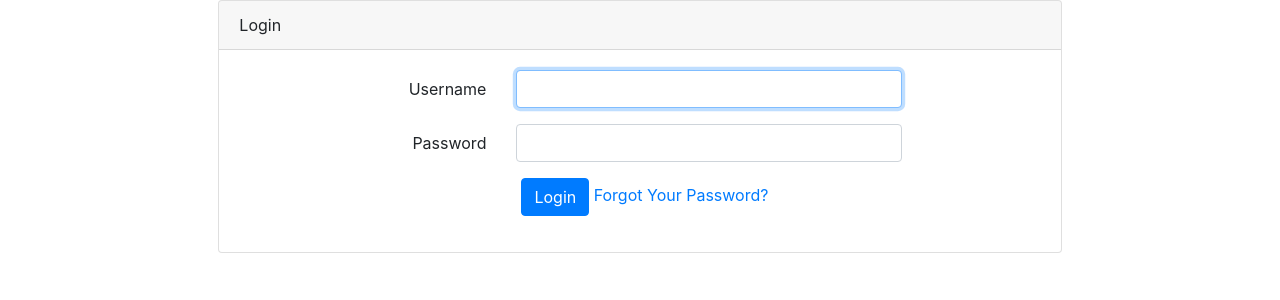
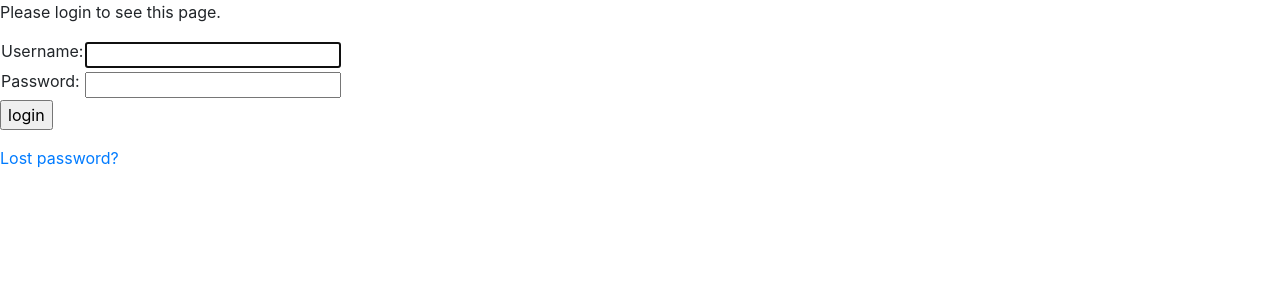
Before and after one commit to Health-Informatics-UoN/Carrot-Mapper, a Django app: page /mapping/accounts/login/?next=/mapping/fields/ in a window 1280 px wide. Shown: the top 300 px of the page. Run offline with Django 3.2, Linux system fonts and the light colour scheme; parts of the project's set-up code (start-up, migrations or seed data) failed here and were passed over; some libraries are stand-ins or nearby versions.

Commit message:
Change signup.html

```diff
--- a/api/mapping/urls.py
+++ b/api/mapping/urls.py
@@ -14,6 +14,4 @@ urlpatterns = [
     path('accounts/', include('django.contrib.auth.urls')),
     path('admin/', admin.site.urls),
     path('signup/', views.SignUpView.as_view(), name='signup'),
-
-
 ]
--- a/api/templates/registration/login.html
+++ b/api/templates/registration/login.html
@@ -1,74 +1,40 @@
-{% block content %}
+{% if form.errors %}
+    <p>Your username and password didn't match. Please try again.</p>
+  {% endif %}
 
-<link href="//maxcdn.bootstrapcdn.com/bootstrap/4.1.1/css/bootstrap.min.css" rel="stylesheet" id="bootstrap-css">
-<script src="//maxcdn.bootstrapcdn.com/bootstrap/4.1.1/js/bootstrap.min.js"></script>
-<script src="//cdnjs.cloudflare.com/ajax/libs/jquery/3.2.1/jquery.min.js"></script>
-<!------ Include the above in your HEAD tag ---------->
+  {% if next %}
+    {% if user.is_authenticated %}
+      <p>Your account doesn't have access to this page. To proceed,
+      please login with an account that has access.</p>
+    {% else %}
+      <p>Please login to see this page.</p>
+    {% endif %}
+  {% endif %}
 
-<!doctype html>
-<html lang="en">
-<head>
-    <!-- Required meta tags -->
-    <meta charset="utf-8">
-    <meta name="viewport" content="width=device-width, initial-scale=1, shrink-to-fit=no">
+  <link href="//maxcdn.bootstrapcdn.com/bootstrap/4.1.1/css/bootstrap.min.css" rel="stylesheet" id="bootstrap-css">
+  <script src="//maxcdn.bootstrapcdn.com/bootstrap/4.1.1/js/bootstrap.min.js"></script>
+  <script src="//cdnjs.cloudflare.com/ajax/libs/jquery/3.2.1/jquery.min.js"></script>
+  <form method="post" action="{% url 'login' %}">
+    {% csrf_token %}
+    <table>
+      <tr>
+        <td>{{ form.username.label_tag }}</td>
+        <td>{{ form.username }}</td>
+      </tr>
+      <tr>
+        <td>{{ form.password.label_tag }}</td>
+        <td>{{ form.password }}</td>
+      </tr>
+    </table>
+    <input type="submit" value="login" />
+    <input type="hidden" name="next" value="{{ next }}" />
+  </form>
 
-    <!-- Fonts -->
-    <link rel="dns-prefetch" href="https://fonts.gstatic.com">
-    <link href="https://fonts.googleapis.com/css?family=Raleway:300,400,600" rel="stylesheet" type="text/css">
+  {# Assumes you setup the password_reset view in your URLconf #}
+  <p><a href="{% url 'password_reset' %}">Lost password?</a></p>
 
-    <link rel="stylesheet" href="css/style.css">
-
-    <link rel="icon" href="Favicon.png">
-
-    <!-- Bootstrap CSS -->
-    <link rel="stylesheet" href="https://stackpath.bootstrapcdn.com/bootstrap/4.1.3/css/bootstrap.min.css">
-
-</head>
-<body>
-
-<main class="login-form">
-    <div class="cotainer">
-        <div class="row justify-content-center">
-            <div class="col-md-8">
-                <div class="card">
-                    <div class="card-header">Login</div>
-                    <div class="card-body">
-                      <form method="post" action="{% url 'login' %}">
-                        {% csrf_token %}
-                            <div class="form-group row">
-                                <label for="username" class="col-md-4 col-form-label text-md-right"> Username</label>
-                                <div class="col-md-6">
-                                    <input type="text" id="username" class="form-control" name="username" required autofocus>
-                                </div>
-                            </div>
-
-                            <div class="form-group row">
-                                <label for="password" class="col-md-4 col-form-label text-md-right">Password</label>
-                                <div class="col-md-6">
-                                    <input type="password" id="password" class="form-control" name="password" required>
-                                </div>
-                            </div>
-
-                            <div class="col-md-6 offset-md-4">
-                                <button type="submit" value="login" class="btn btn-primary">
-                                    Login
-                                </button>
-                                <input type="hidden" name="next" value="{{ next }}">
-
-                                <a href="{% url 'password_reset' %}">
-                                    Forgot Your Password?
-                                </a>
-                            </div>
-                    </div>
-                    </form>
-                </div>
-            </div>
-        </div>
-    </div>
-    </div>
-
-</main>
-
-</body>
-</html>
-  {% endblock %}
+  <!-- <form method="post">
+  {% csrf_token %}
+  {{ form.as_p }}
+  <button type="submit">Sign Up</button>
+</form> -->
```
Also changed, not shown: api/templates/registration/signup.html (+3 -12 lines).
